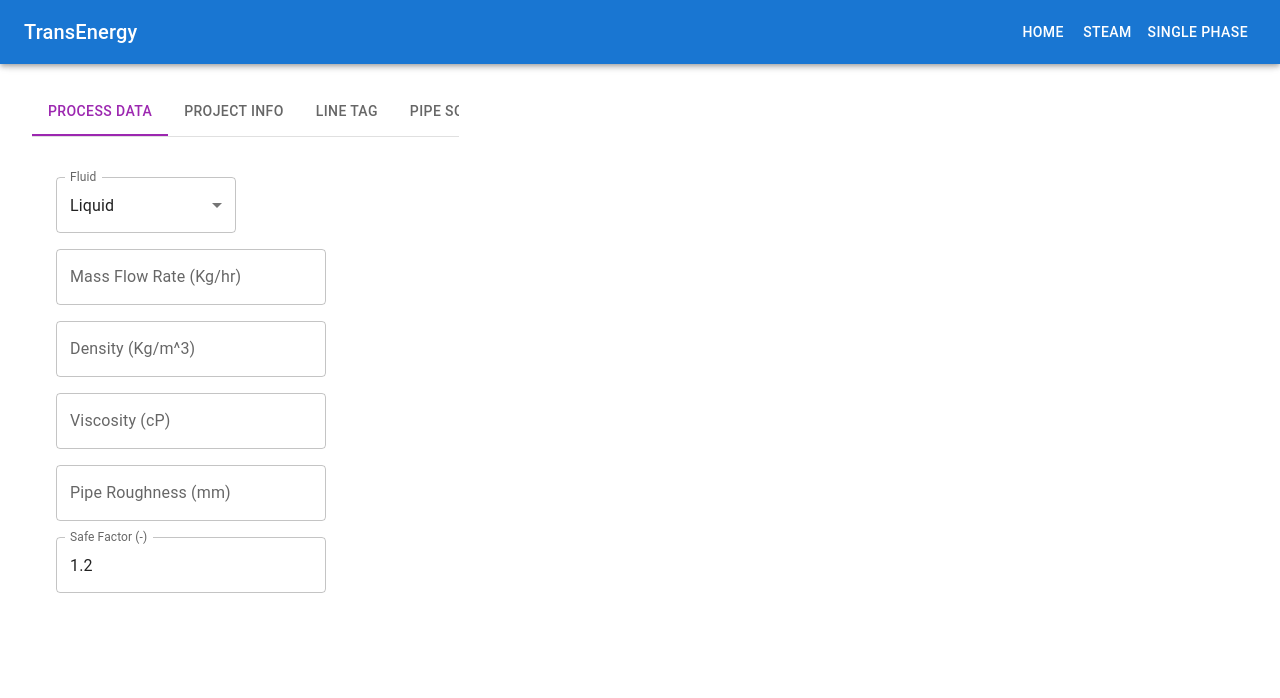
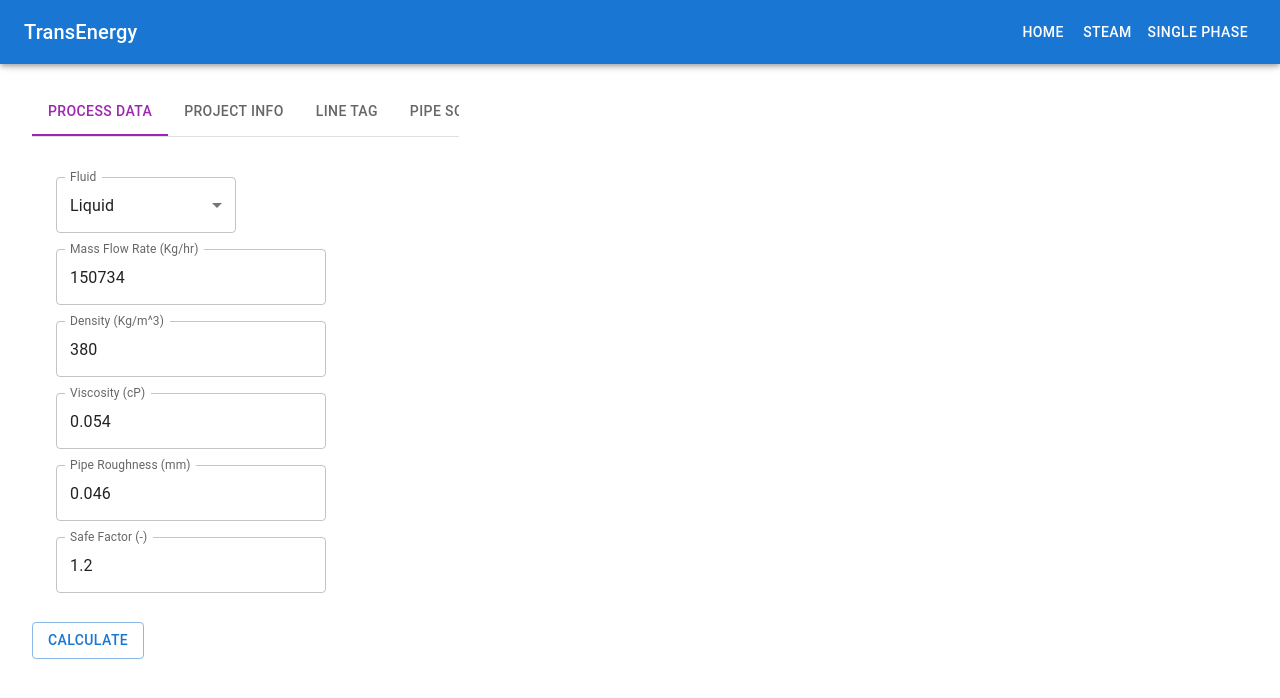
Before and after one commit to chiuwenyu/TransE-App, a React (Vite) app: page / in a window 1280 px wide. Shown: the top 698 px of the page. Built offline with nearby package versions, Linux system fonts and the light colour scheme.

Commit message:
add sSinglePhase Calculate button

```diff
--- a/src/Components/PipeManager.tsx
+++ b/src/Components/PipeManager.tsx
@@ -6,7 +6,6 @@ import TableContainer from "@mui/material/TableContainer";
 import TableHead from "@mui/material/TableHead";
 import TableRow from "@mui/material/TableRow";
 import Paper from "@mui/material/Paper";
-import { Margin } from "@mui/icons-material";
 
 function createData(SIZE: string, SCHEDULE: string, ID: number) {
   return { SIZE, SCHEDULE, ID };
--- a/src/Components/SinglePhase.tsx
+++ b/src/Components/SinglePhase.tsx
@@ -4,6 +4,7 @@ import Tab from "@mui/material/Tab";
 import Typography from "@mui/material/Typography";
 import Box from "@mui/material/Box";
 import {
+  Button,
   FormControl,
   Grid,
   InputLabel,
@@ -49,10 +50,10 @@ function a11yProps(index: number) {
 export const SinglePhase = () => {
   // Process Data
   const [fluid, setFluid] = useState(10);
-  const [massFlowRate, setMassFlowRate] = useState("");
-  const [density, setDensity] = useState("");
-  const [viscosity, setViscosity] = useState("");
-  const [roughness, setRoughness] = useState("");
+  const [massFlowRate, setMassFlowRate] = useState("150734");
+  const [density, setDensity] = useState("380");
+  const [viscosity, setViscosity] = useState("0.054");
+  const [roughness, setRoughness] = useState("0.046");
   const [safeFactor, setSafeFactor] = useState("1.2");
 
   // Project Info
@@ -86,6 +87,7 @@ export const SinglePhase = () => {
   };
 
   return (
+    <>
       <Grid
         container
         // alignItems="center"
@@ -96,7 +98,7 @@ export const SinglePhase = () => {
         }}
       >
         <Grid item xs={4} sx={{ ml: 4, mt: 1, pt: 10 }}>
-        <Box sx={{ width: "100%" }}>
+          <Box sx={{ width: "100%", height: "75%" }}>
             <Box sx={{ borderBottom: 1, borderColor: "divider" }}>
               <Tabs
                 value={value}
@@ -250,7 +252,6 @@ export const SinglePhase = () => {
                 />
               </Box>
             </CustomTabPanel>
-
             <CustomTabPanel value={value} index={2}>
               <Box
                 component="form"
@@ -308,7 +309,9 @@ export const SinglePhase = () => {
               <PipeManager />
             </CustomTabPanel>
           </Box>
+          <Button variant="outlined"> Calculate </Button>
         </Grid>
       </Grid>
+    </>
   );
 };
--- a/src/Components/Steam.tsx
+++ b/src/Components/Steam.tsx
@@ -75,7 +75,7 @@ export const Steam = () => {
     })
       .then((result) => {
         res = result as Result;
-        console.log(res.d);
+        // console.log(res.d);
         // console.log(res.h);
         setCalState(true);
       })
```
Lines whose indentation alone changed are shown as unchanged.
